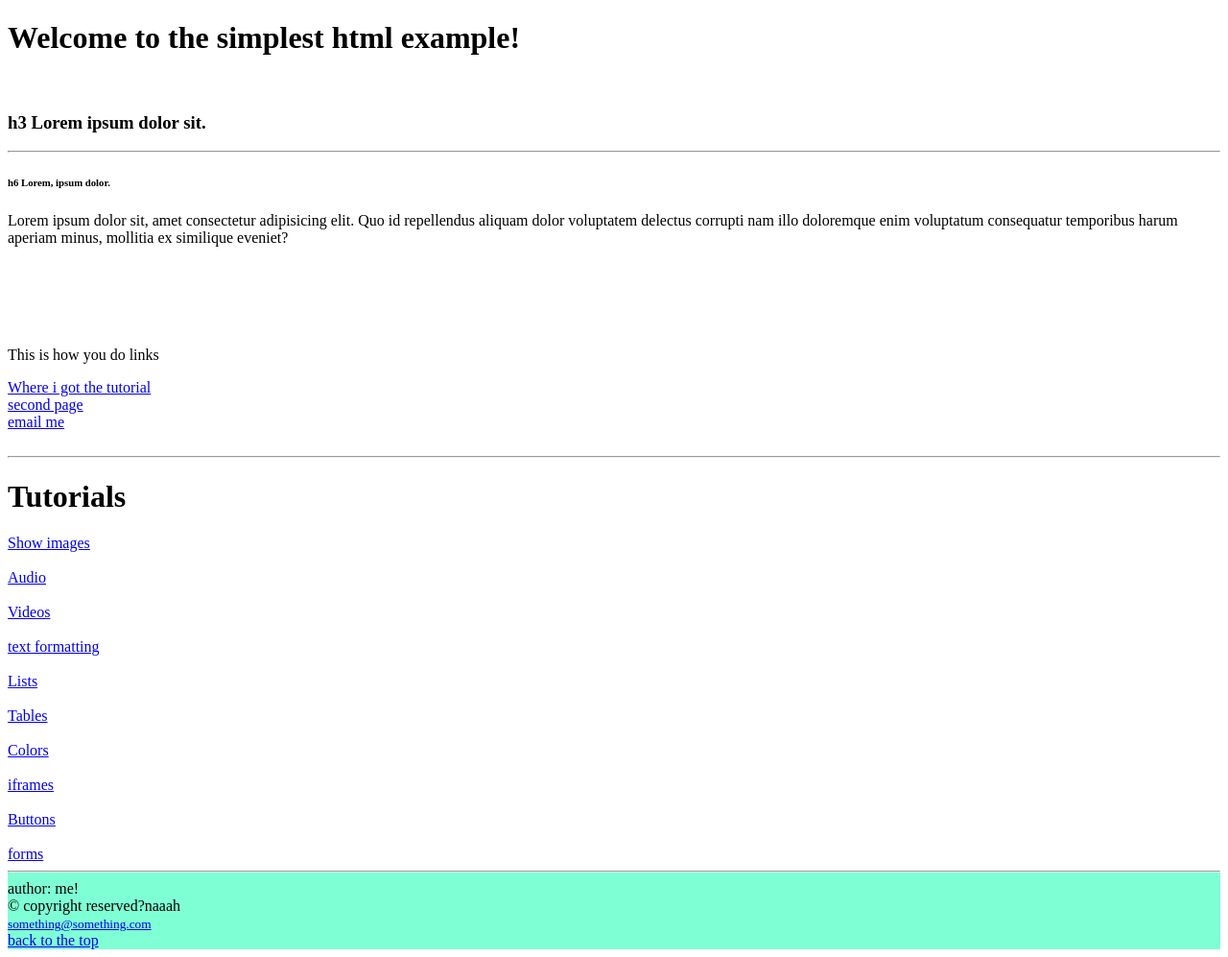
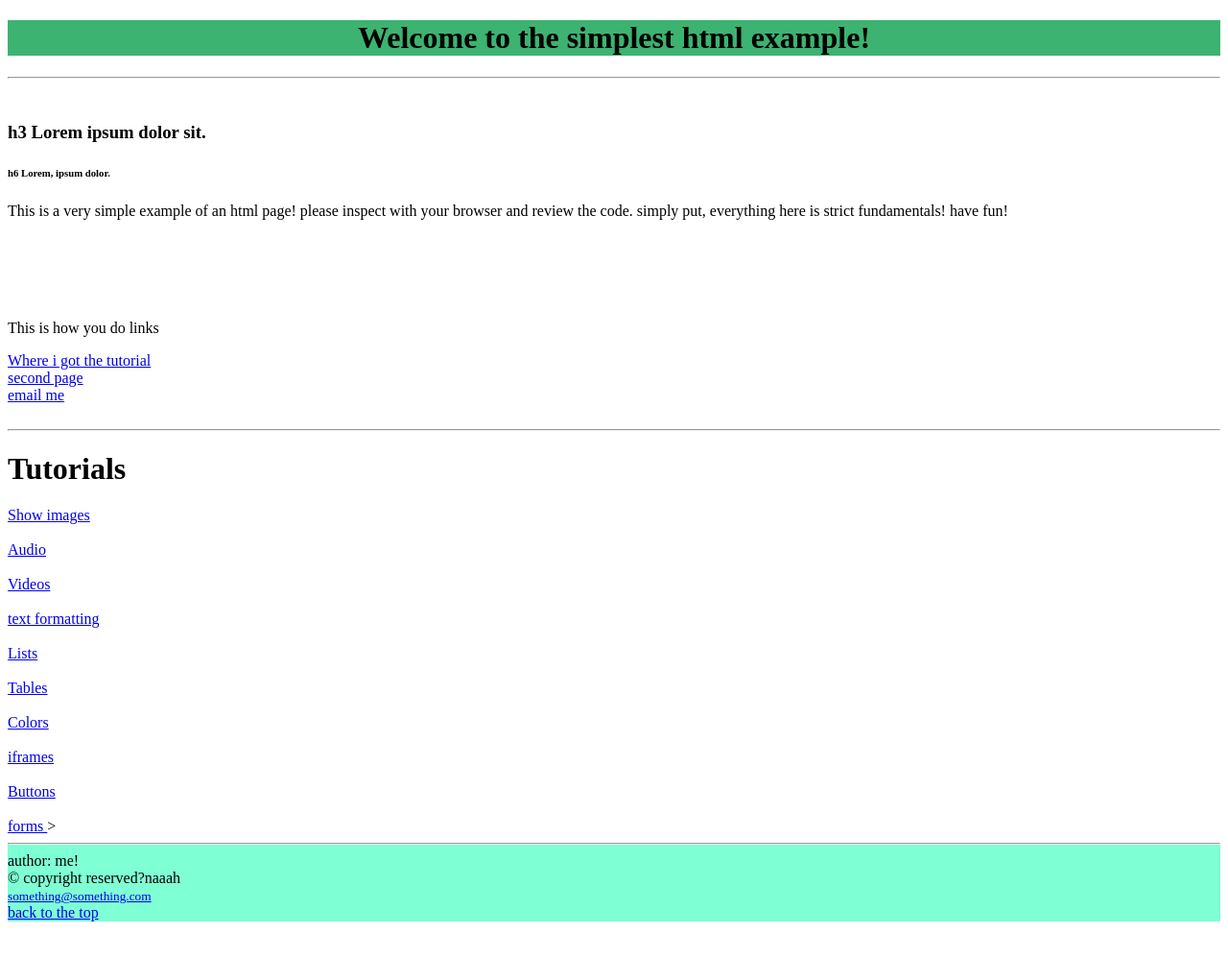
Before and after one commit to Hyakume1/Simple-Html-Page, a plain HTML site: page index.html in a window 1280 px wide. Shown: the whole page at 96% size. After the commit the page ends 968 px from the top, so only its background shows below. Drawn offline with Linux system fonts and the light colour scheme.

Commit message:
Update index.html

```diff
--- a/index.html
+++ b/index.html
@@ -4,7 +4,7 @@
 <head>
     <meta charset="UTF-8">
     <meta http-equiv="X-UA-Compatible" content="IE=edge">
-    <meta http-equiv="refresh" content="2">
+    <meta http-equiv="refresh" content="30">
     <meta name="viewport" content="width=device-width, initial-scale=1.0">
     <meta name="description" content="Just an html reference">
     <meta name="" author content="leo">
@@ -15,17 +15,15 @@
 
     <!--This is a comment-->
     <header>
-        <h1>Welcome to the simplest html example!</h1>
+        <h1 style="background-color: mediumseagreen; text-align:  center;">Welcome to the simplest html example!</h1>
+        <hr>
     </header>
     <br />
     <h3>h3 Lorem ipsum dolor sit.</h3>
-    <hr />
     <h6>h6 Lorem, ipsum dolor.</h6>
     <p>
-        Lorem ipsum dolor sit, amet consectetur adipisicing elit. Quo id
-        repellendus aliquam dolor voluptatem delectus corrupti nam illo doloremque
-        enim voluptatum consequatur temporibus harum aperiam minus, mollitia ex
-        similique eveniet?
+        This is a very simple example of an html page! please inspect with your browser and review the code.
+        simply put, everything here is strict fundamentals! have fun!
     </p>
     <br><br><br><br>
 
@@ -96,7 +94,7 @@
         forms
     </a>
 
-    <footer style="background-color: aquamarine;">
+    ><footer style="background-color: aquamarine;">
         <hr>
         author: me! <br>
         &copy; copyright reserved?naaah<br>
```
